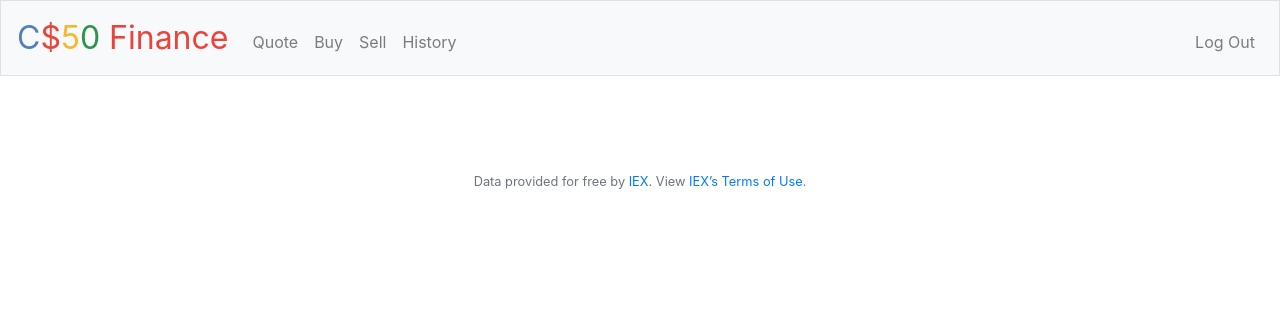
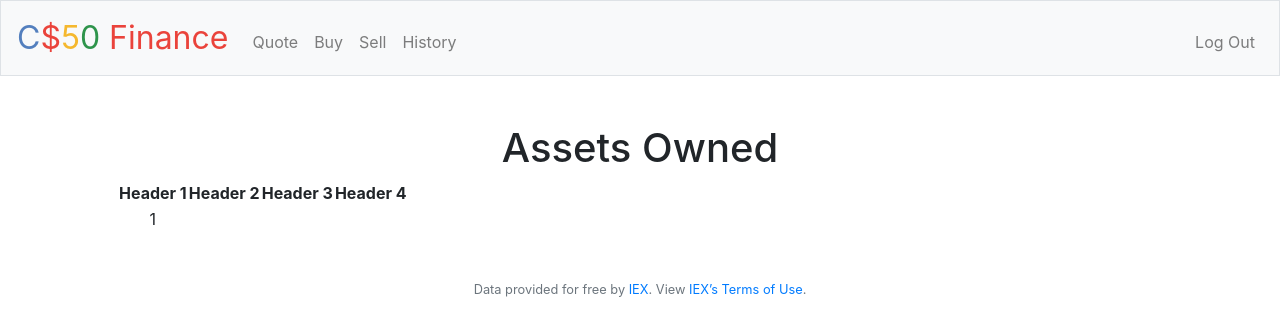
Before and after one commit to LemonzTea/CS50-Introduction-To-Computer-Science, a Flask app: page / in a window 1280 px wide. Shown: the top 336 px of the page. Run offline with Flask 2, Linux system fonts and the light colour scheme; a user stored in the database is signed in; some libraries are stand-ins or nearby versions.

Commit message:
Minor Changes to mainpage.html

```diff
--- a/webtrack/pset8/finance_application/templates/mainpage.html
+++ b/webtrack/pset8/finance_application/templates/mainpage.html
@@ -1,5 +1,17 @@
 {% extends "layout.html" %}
 
-{% block body %}
+{% block main %}
+    <h1>Assets Owned</h1>
 
+    <table>
+        <tr>
+            <th>Header 1</th>
+            <th>Header 2</th>
+            <th>Header 3</th>
+            <th>Header 4</th>
+        </tr>
+        <tr>
+            <td>1</td>
+        </tr>
+    </table>
 {% endblock %}
```
